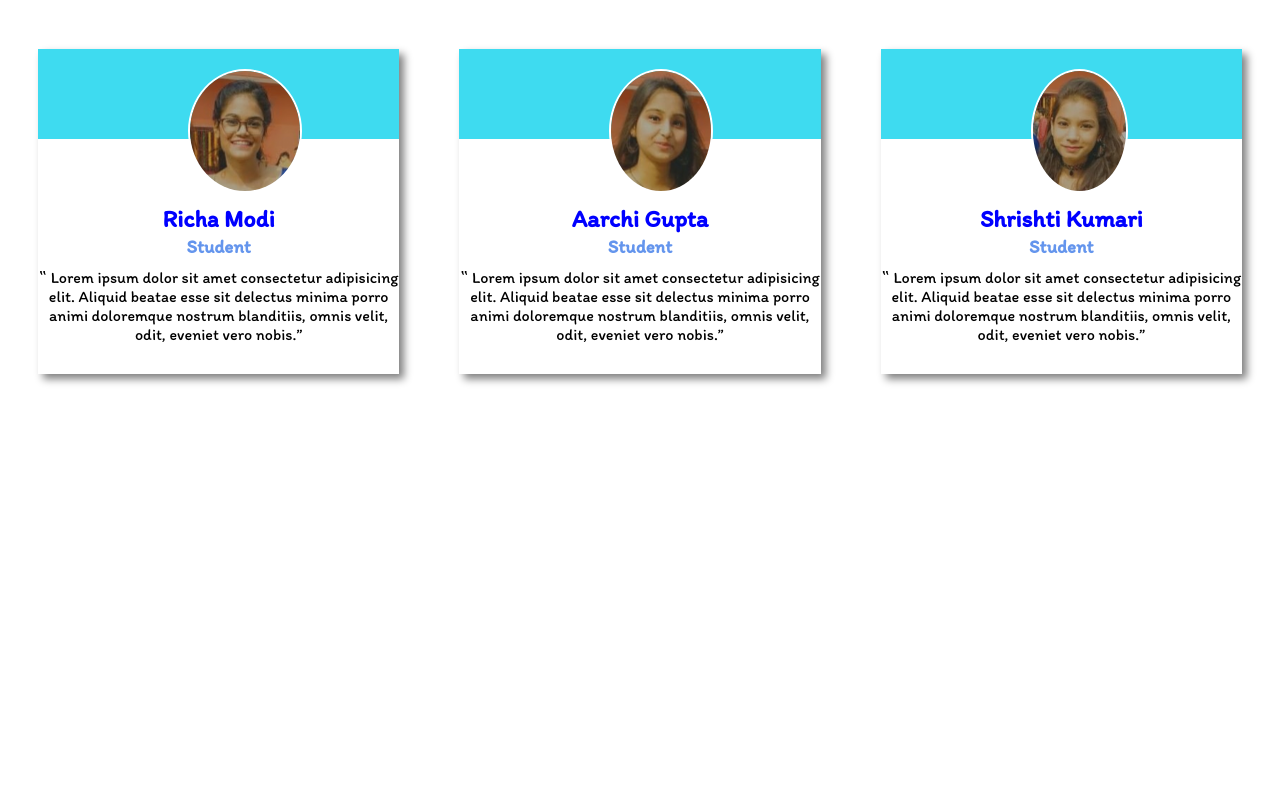
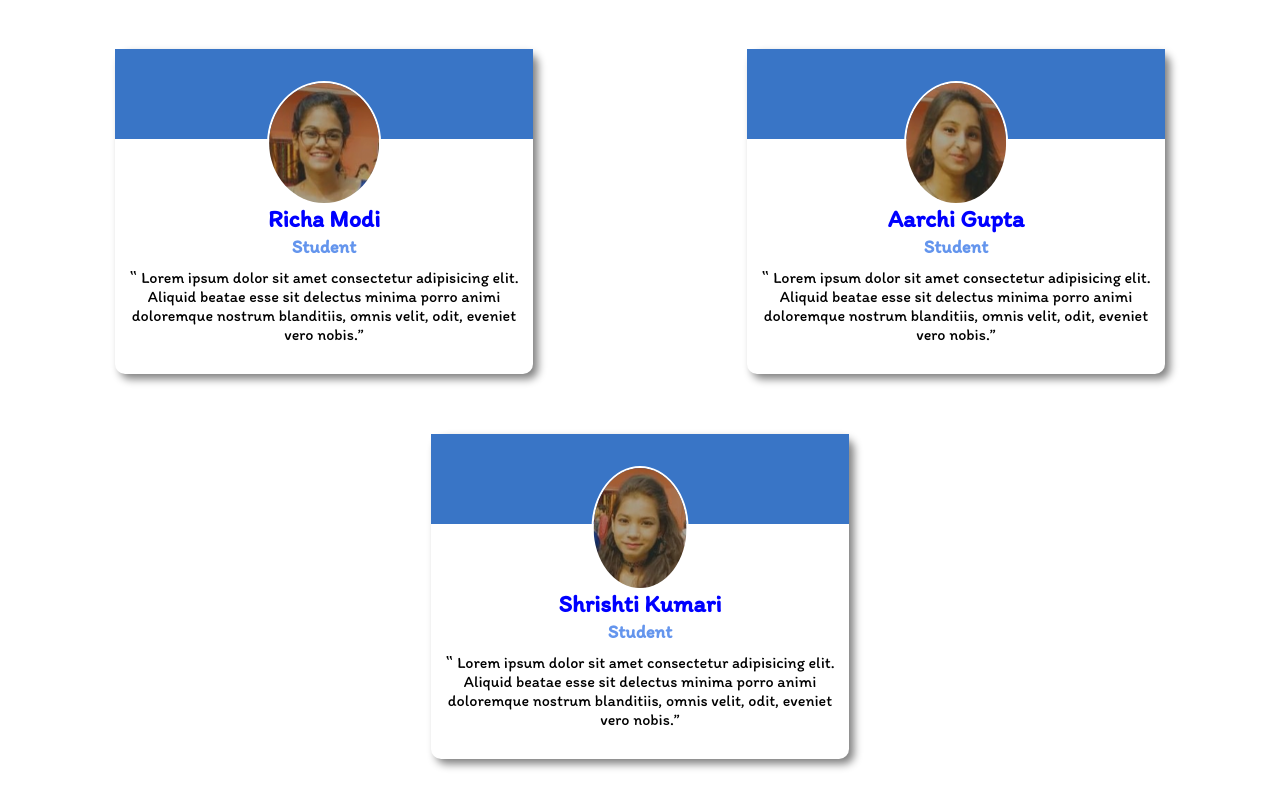
Before and after one commit to XmatrixZ/AMAHI, a plain HTML site: page index.html in a window 1280 px wide. Shown: the part 62-859 px from the top of the page. Before the commit the page ends 800 px from the top, so only its background shows below. Drawn offline with Linux system fonts and the light colour scheme.

Commit message:
Made testimonials responsive

```diff
--- a/css/styles.css
+++ b/css/styles.css
@@ -1,8 +1,16 @@
+body{
+    background-color: ;
+}
+
+
+
 .container{
+
     text-align:center;
     margin:auto;
     display:flex;
     justify-content:space-evenly;
+
 
 }
 body{
@@ -11,14 +19,16 @@ body{
 }
 
 .color-box{
-    background-color:#3edbf0;
+    background-color:rgb(57,117,198);
     height:90px;
+
 }
 .image{
    position:absolute;
-   top:20px;
-   left:150px;
-   height:120px;
+   top: 2rem;
+   left: 50%;
+   transform: translateX(-50%);
+   height: 7.5rem;
    border-radius:50%;
    border:2px solid white;
 
@@ -37,11 +47,37 @@ margin:65px auto 2px;
     /* border:2px solid black; */
     margin:30px 30px;
     flex:auto;
-    flex-basis: auto;
+    flex-basis: 100%;
     background-color:white;
     box-shadow: 5px 5px 8px grey;
     position:relative;
+    border-radius: 10px;
 }
 .text p{
     margin:0 auto 30px  ;
 }
+@media(max-width:500px){
+    .container{
+        display:block;
+    }
+
+}
+@media(min-width:501px) and (max-width:1500px){
+    .container{
+        text-align:center;
+        display:flex;
+        justify-content:space-around;
+        flex-wrap:wrap;
+
+
+    }
+    .flex-box{
+        margin:30px 30px;
+        flex:0 1 33%;
+        background-color:white;
+        box-shadow: 5px 5px 8px grey;
+        position:relative;
+    }
+
+
+}
```
Also changed, not shown: 1 other file.
